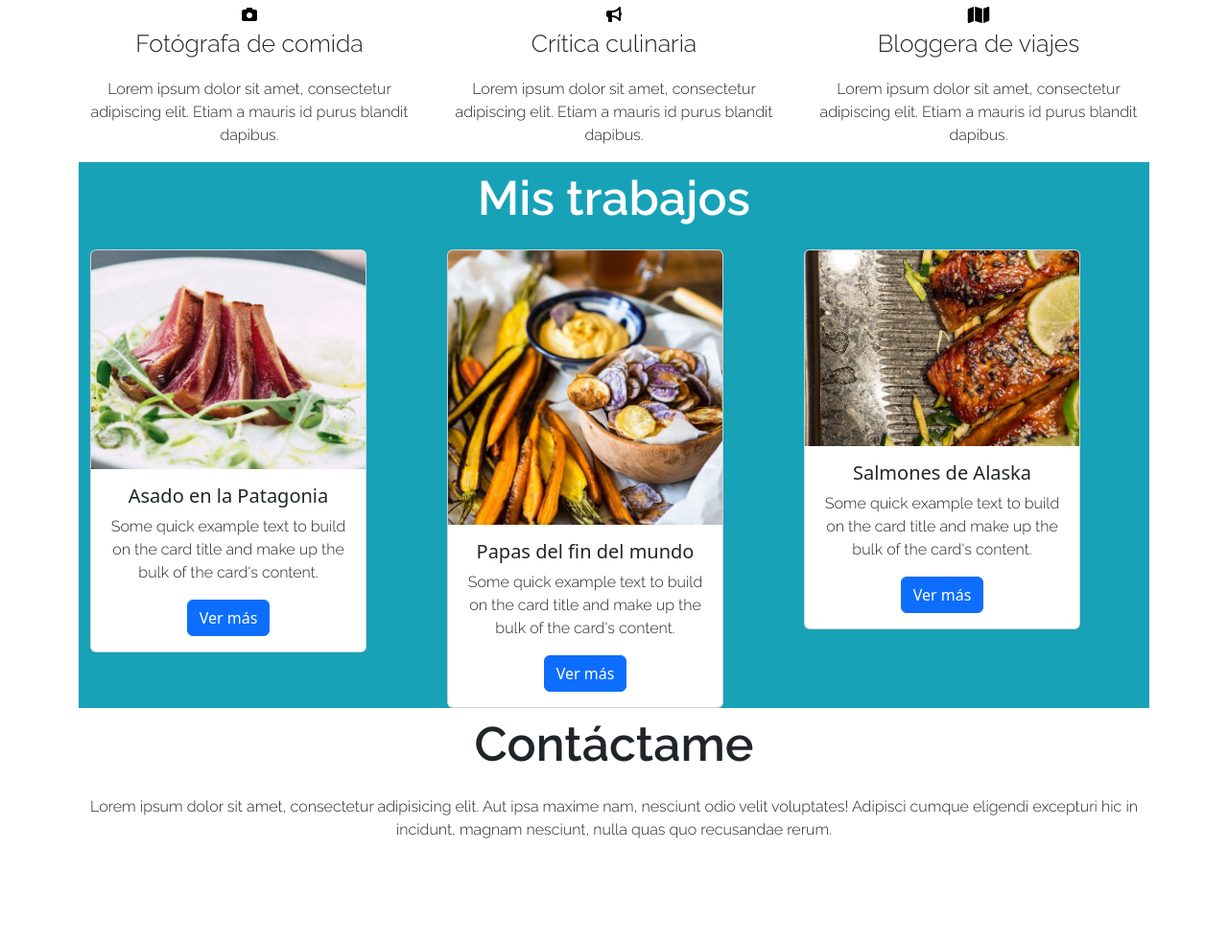
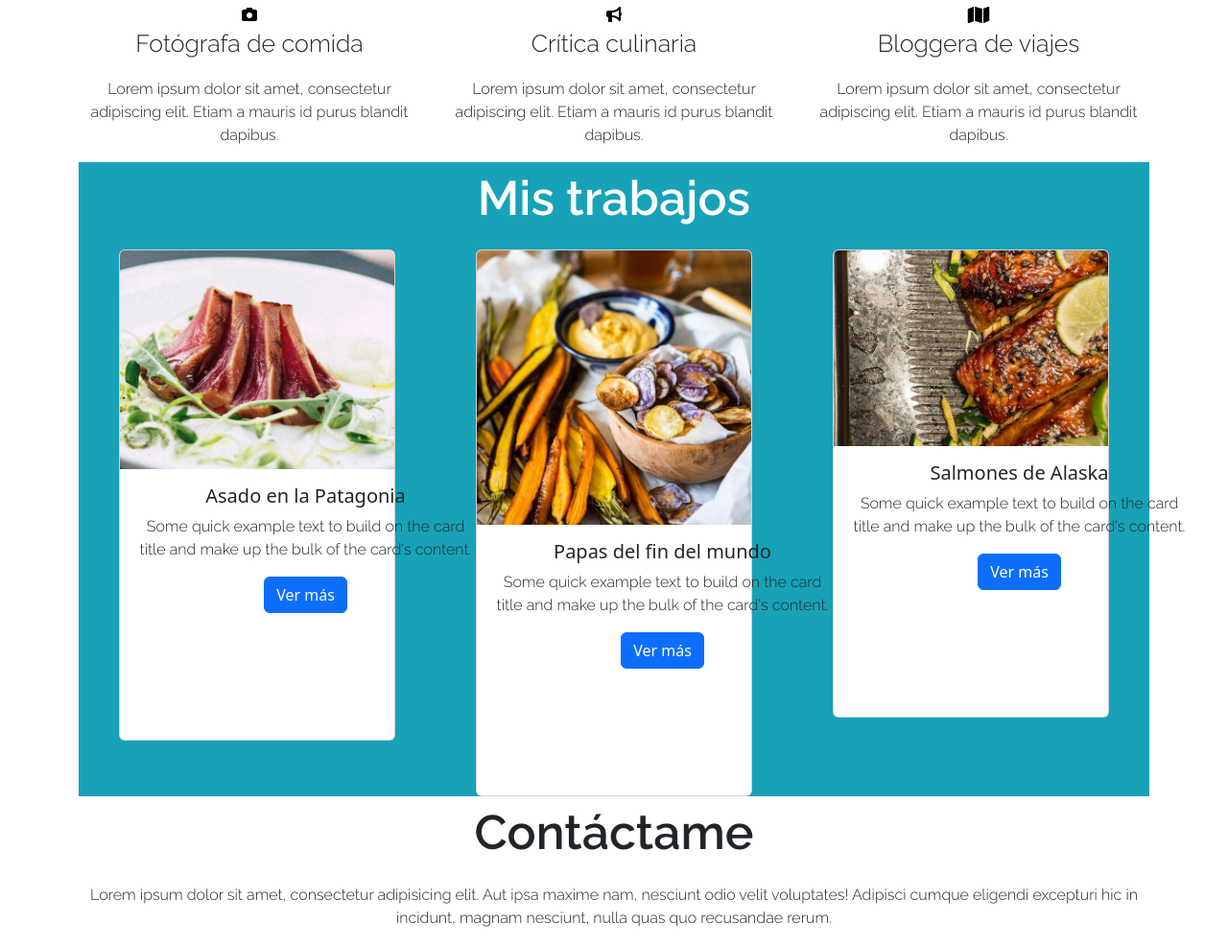
Before and after one commit to sandovalcesar/olivia_ros, a plain HTML site: page index.html in a window 1280 px wide. Shown: the part 688-1673 px from the top of the page at 96% size. Before the commit the page ends 1581 px from the top, so only its background shows below. Drawn offline with nearby package versions, Linux system fonts and the light colour scheme.

Commit message:
62% main

```diff
--- a/index.html
+++ b/index.html
@@ -115,6 +115,7 @@
 </section>
 
 <section>
+<!--mis trabajos-->
 <div class="container">
     <div class="row"></div>
     <div class="col12" style="background: #17A2B8">
@@ -122,31 +123,31 @@
         <div class="container">
             <div class="row centrado">
                 <div class="col-4">
-                    <div class="card" style="width: 18rem;">
+                    <div class="card"style="margin-left: 30px; margin-right: 30px">
                         <img src="assets/img/card-1.jpg" class="card-img-top" alt="...">
-                        <div class="card-body">
+                        <div class="card-body" style="width: 387px; height: 282px; margin-right: 30px;">
                             <h5 class="card-title">Asado en la Patagonia</h5>
-                            <p class="card-text titulo4">Some quick example text to build on the card title and make up the bulk of the card's content.</p>
+                            <p class="card-text  centrado titulo4">Some quick example text to build on the card title and make up the bulk of the card's content.</p>
                             <a href="#" class="btn btn-primary">Ver más</a>
                         </div>
                     </div>
                 </div>
                 <div class="col-4">
-                    <div class="card " style="width: 18rem;">
+                    <div class="card" style="margin-left: 30px; margin-right: 30px">
                         <img src="assets/img/card-2.jpg" class="card-img-top" alt="...">
-                        <div class="card-body">
+                        <div class="card-body" style="width: 387px; height: 282px;">
                             <h5 class="card-title">Papas del fin del mundo</h5>
-                            <p class="card-text titulo4">Some quick example text to build on the card title and make up the bulk of the card's content.</p>
+                            <p class="card-text centrado titulo4">Some quick example text to build on the card title and make up the bulk of the card's content.</p>
                             <a href="#" class="btn btn-primary">Ver más</a>
                         </div>
                     </div>
                 </div>
                 <div class="col-4">
-                    <div class="card" style="width: 18rem;">
+                    <div class="card" style="margin-left: 30px; margin-right: 30px">
                         <img src="assets/img/card-3.jpg" class="card-img-top" alt="...">
-                        <div class="card-body">
+                        <div class="card-body" style="width: 387px; height: 282px;">
                             <h5 class="card-title">Salmones de Alaska</h5>
-                            <p class="card-text titulo4">Some quick example text to build on the card title and make up the bulk of the card's content.</p>
+                            <p class="card-text centrado titulo4">Some quick example text to build on the card title and make up the bulk of the card's content.</p>
                             <a href="#" class="btn btn-primary">Ver más</a>
                         </div>
                     </div>
```
